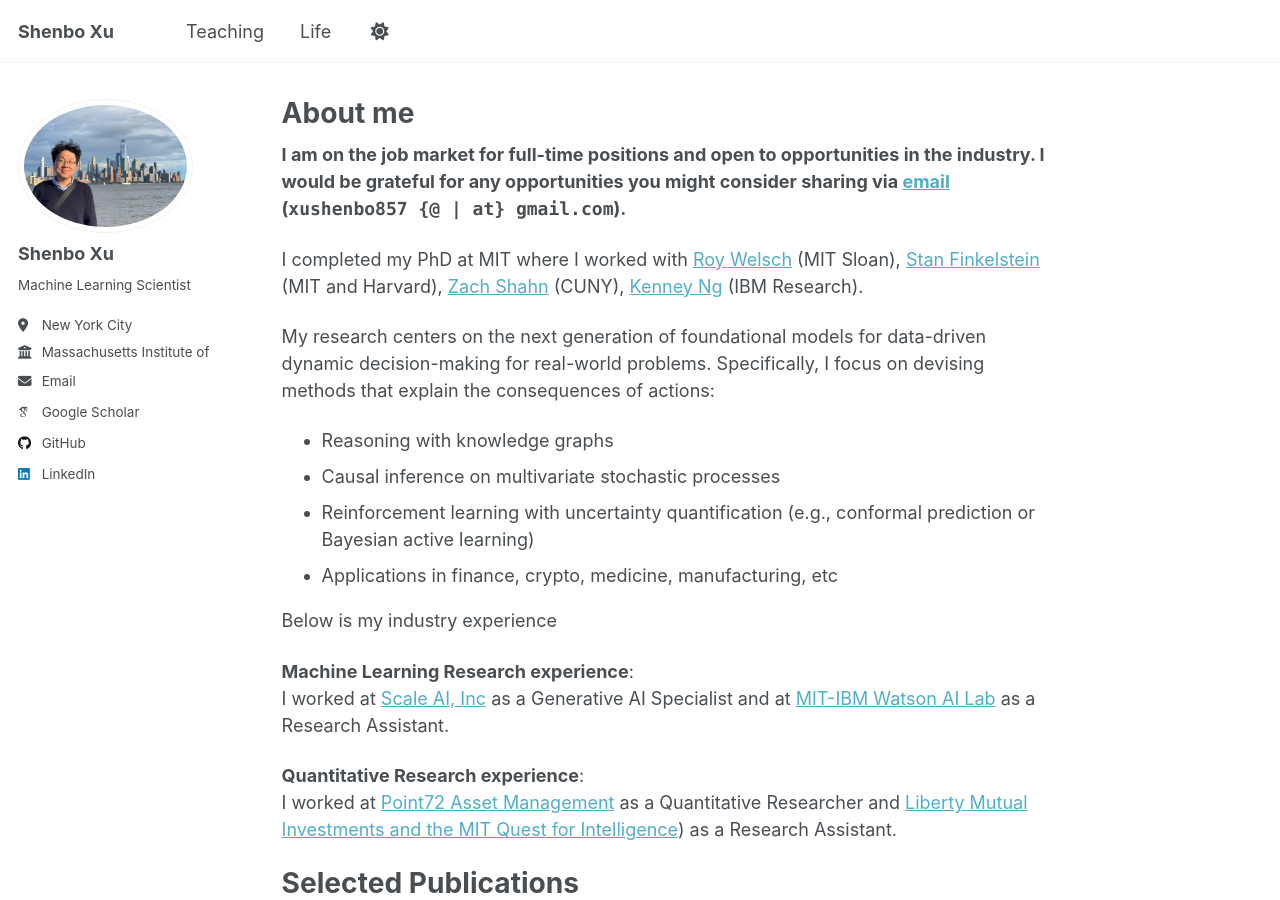
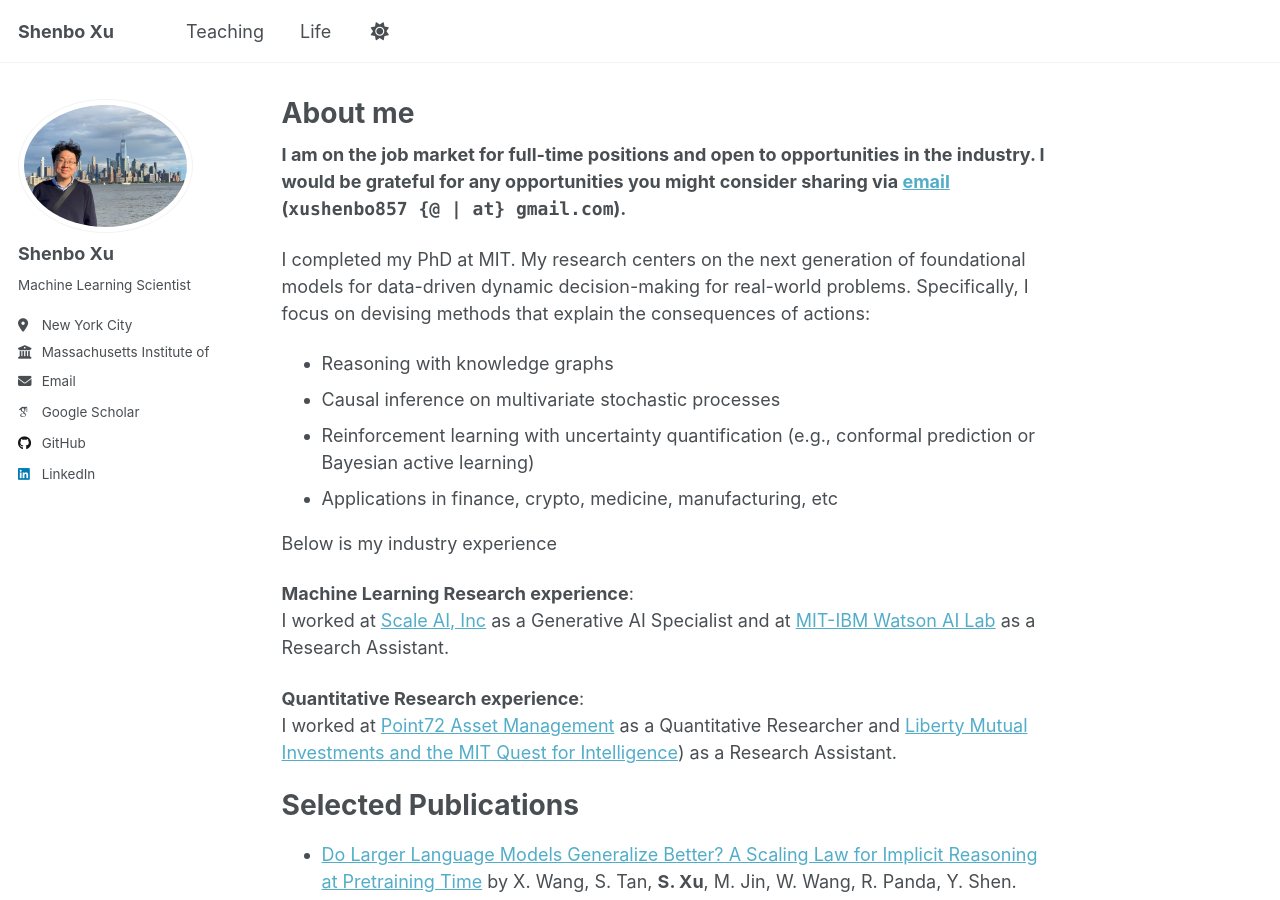
Before and after one commit to xushenbo/xushenbo.github.io, a Jekyll site: the page built from _pages/about.md, in a window 1280 px wide and 900 px high. Built offline with Jekyll 4.4.1, drawn with Linux system fonts in a browser that asks for light colours; some web fonts are replaced; a script that is not in the unit is left out.

Commit message:
Revise about page content for clarity and privacy
Removed specific names of collaborators from the PhD description for privacy reasons and restructured the text for clarity.

```diff
--- a/_pages/about.md
+++ b/_pages/about.md
@@ -9,9 +9,9 @@ redirect_from:
 
 **I am on the job market for full-time positions and open to opportunities in the industry. I would be grateful for any opportunities you might consider sharing via [email](mailto:xushenbo857@gmail.com) (`xushenbo857 {@ | at} gmail.com`).**
 
-I completed my PhD at MIT where I worked with [Roy Welsch](https://mitmgmtfaculty.mit.edu/rwelsch/) (MIT Sloan), [Stan Finkelstein](https://hst.mit.edu/faculty-research/faculty/finkelstein-stan) (MIT and Harvard), [Zach Shahn](https://sph.cuny.edu/about/people/faculty/zach-shahn/) (CUNY), [Kenney Ng](https://research.ibm.com/people/kenney-ng) (IBM Research).
+<!-- where I worked with [Roy Welsch](https://mitmgmtfaculty.mit.edu/rwelsch/) (MIT Sloan), [Stan Finkelstein](https://hst.mit.edu/faculty-research/faculty/finkelstein-stan) (MIT and Harvard), [Zach Shahn](https://sph.cuny.edu/about/people/faculty/zach-shahn/) (CUNY), [Kenney Ng](https://research.ibm.com/people/kenney-ng) (IBM Research). !-->
 
-My research centers on the next generation of foundational models for data-driven dynamic decision-making for real-world problems. Specifically, I focus on devising methods that explain the consequences of actions:
+I completed my PhD at MIT. My research centers on the next generation of foundational models for data-driven dynamic decision-making for real-world problems. Specifically, I focus on devising methods that explain the consequences of actions:
 
 - Reasoning with knowledge graphs
 - Causal inference on multivariate stochastic processes
```
